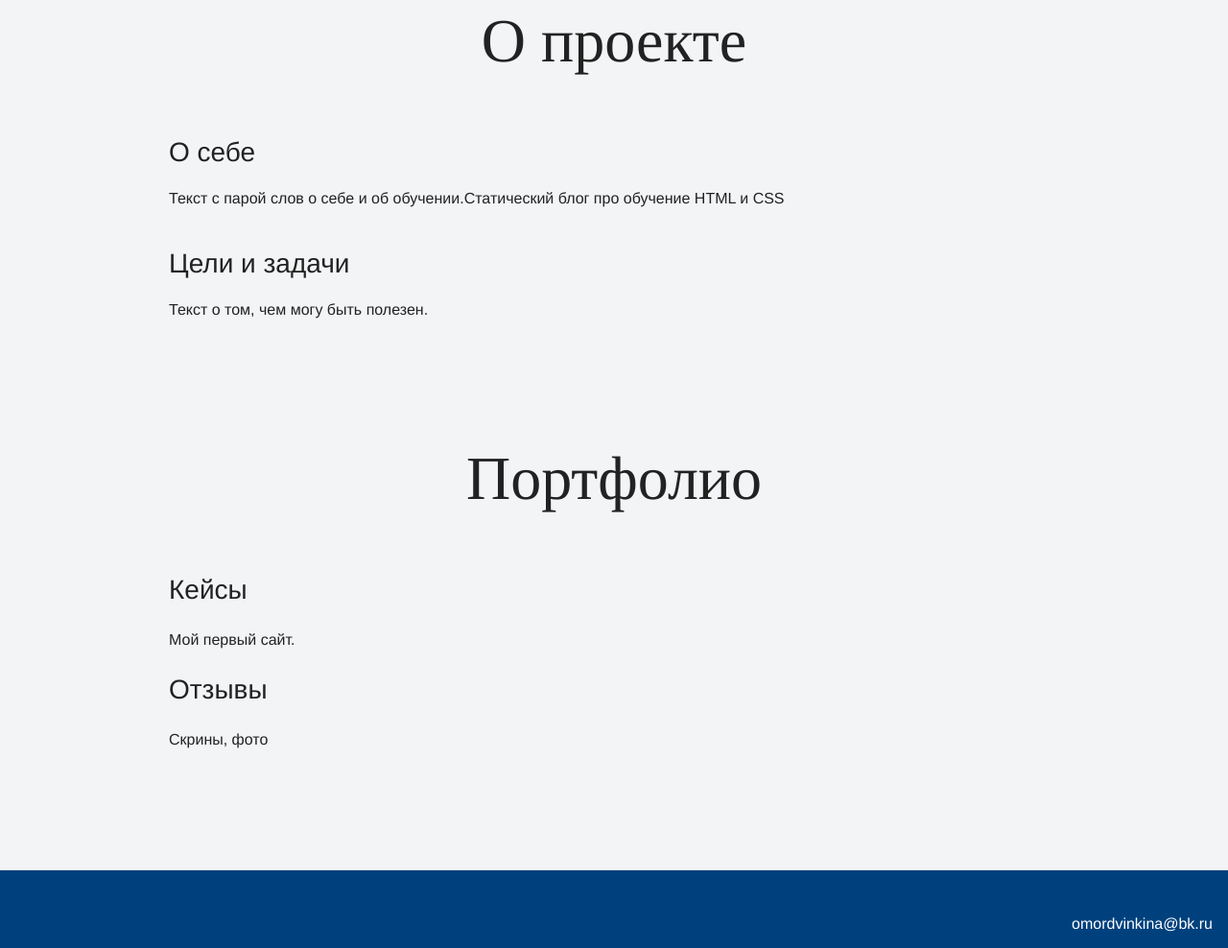
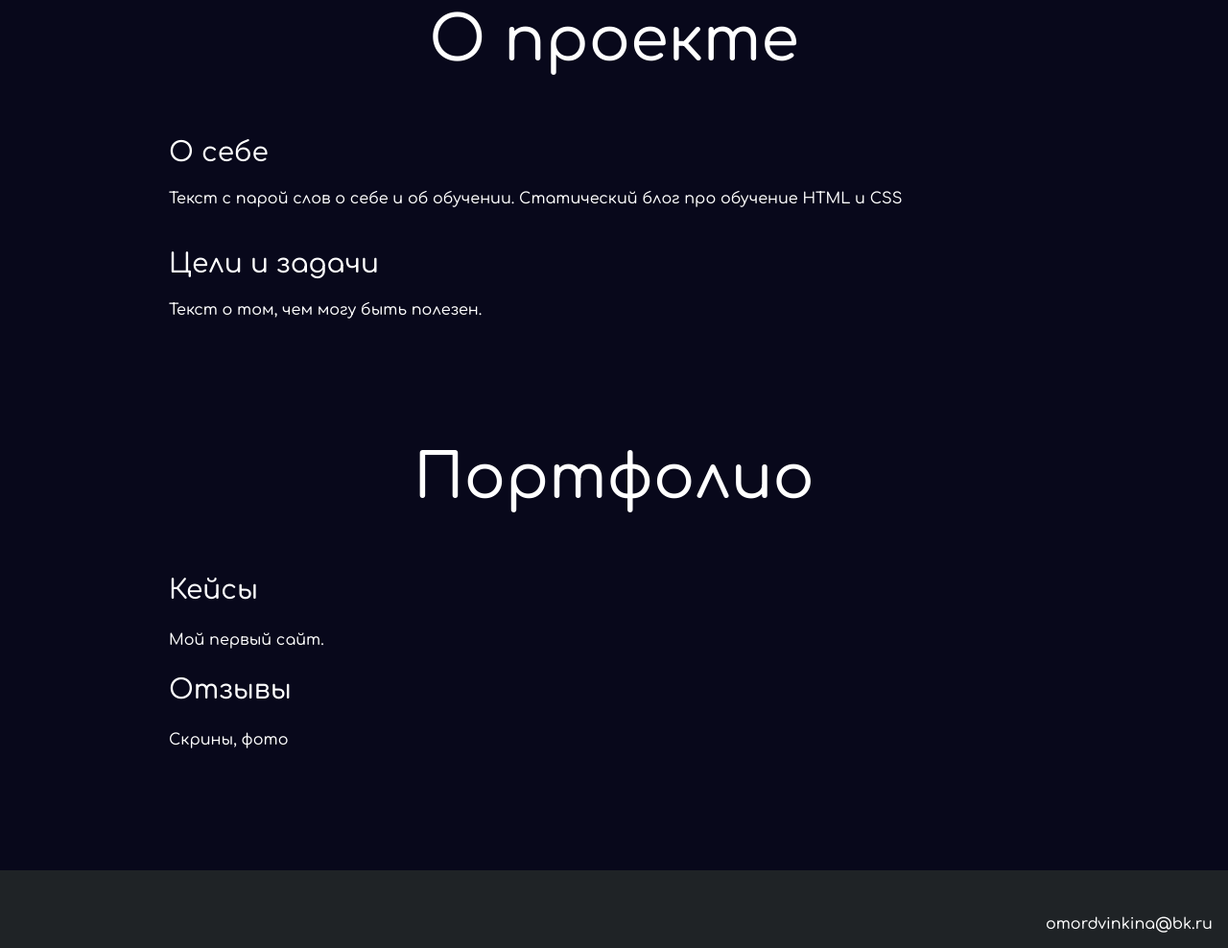
Before and after one commit to OlgaOOO/visitka, a plain HTML site: page index.html in a window 1280 px wide. Shown: the part 1017-2005 px from the top of the page at 96% size. Drawn offline with Linux system fonts and the light colour scheme; a web font is replaced by a local one.

Commit message:
Новые шрифты и цвета фона

```diff
--- a/index.html
+++ b/index.html
@@ -4,7 +4,7 @@
     <meta charset="UTF-8">
     <link rel="stylesheet" href="style.css">
     <title>Портфолио верстальщика</title>
-    <link href="https://fonts.googleapis.com/css2?family=Amatic+SC:wght@700&family=Dela+Gothic+One&display=swap" rel="stylesheet">
+    <link href="https://fonts.googleapis.com/css2?family=Comfortaa:wght@500&display=swap" rel="stylesheet">
   </head>
 
   <body>
@@ -21,7 +21,7 @@
       <div class="container">
 	  <h2 class="subheading">О проекте</h2>
       <h3>О себе</h3>
-      <p>Текст с парой слов о себе и об обучении.Статический блог про обучение HTML и CSS</p>
+      <p>Текст с парой слов о себе и об обучении. Статический блог про обучение HTML и CSS</p>
       <h3>Цели и задачи</h3>
       <p>Текст о том, чем могу быть полезен.</p>
 	  </div>
--- a/outlines.css
+++ b/outlines.css
@@ -1,7 +1,7 @@
 html,
 body {
   margin: 0;
-  font-family: "Arial", sans-serif;
+  font-family: 'Comfortaa', cursive, "Arial", sans-serif;
   font-size: 14px;
   line-height: 20px;
 }
--- a/style.css
+++ b/style.css
@@ -1,11 +1,11 @@
 body {
   margin: 0;
   min-width: 960px;
-  font-family: "Montserrat", "Helvetica", "Arial", sans-serif;
+  font-family: 'Comfortaa', cursive, "Montserrat", "Helvetica", "Arial", sans-serif;
   font-size: 16px;
   line-height: 32px;
-  color: #222222;
-  background-color: #f2f4f6;
+  color: #ffffff;
+  background-color: #08081b;
   background-image: url("img/hero-bg.jpg");
   background-repeat: no-repeat;
   background-position: top center;
@@ -57,7 +57,7 @@ body {
 
 .heading {
   margin: 0 0 16px;
-  font-family: "Old Standard TT", "Times", "Times New Roman", serif;
+  font-family: 'Comfortaa', cursive, "Old Standard TT", "Times", "Times New Roman", serif;
   font-size: 88px;
   line-height: 96px;
   font-weight: 400;
@@ -75,7 +75,7 @@ body {
 
 .subheading {
   margin: 0 0 56px;
-  font-family: "Old Standard TT", "Times", "Times New Roman", serif;
+  font-family:'Comfortaa', cursive, "Old Standard TT", "Times", "Times New Roman", serif;
   font-size: 64px;
   line-height: 80px;
   font-weight: 400;
@@ -171,7 +171,7 @@ body {
 
 .page-footer {
   padding: 40px 0;
-  background-color: #00417d;
+  background-color: #1f2326;
   color: #ffffff;
 }
 
```
